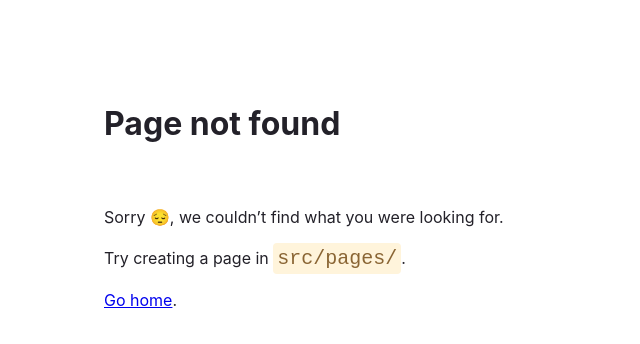
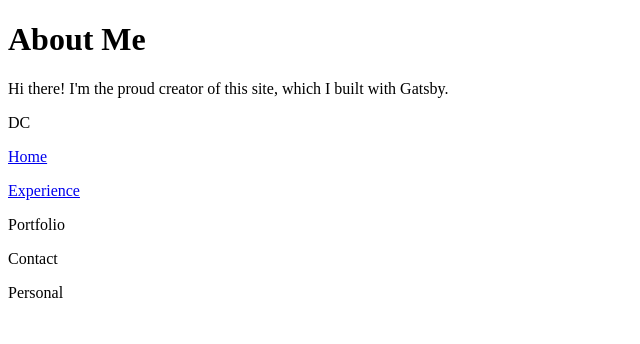
Before and after one commit to LeifCastle/dancastle, a Gatsby site: page /experience in a window 1280 px wide. Before the commit this address had no page. Shown: the whole page, without its empty margins (0-640 px from the left). Built offline with nearby package versions, Linux system fonts and the light colour scheme; Gatsby itself is replaced by a stand-in of ours.

Commit message:
created basic nav system

```diff
--- /dev/null
+++ b/src/components/header.js
@@ -0,0 +1,21 @@
+import { Link } from "gatsby";
+import React from "react";
+
+export default function Header() {
+  return (
+    <header>
+      <div className="dcLogo">
+        <p className="dcLogo-text">DC</p>
+      </div>
+      <nav>
+        <Link to="/">Home</Link>
+        <p>
+          <Link to="/experience">Experience</Link>
+        </p>
+        <p>Portfolio</p>
+        <p>Contact</p>
+        <p>Personal</p>
+      </nav>
+    </header>
+  );
+}
--- /dev/null
+++ b/src/pages/experience.js
@@ -0,0 +1,15 @@
+import * as React from "react";
+import Header from "../components/header";
+import { Link } from "gatsby";
+
+export default function Experience() {
+  return (
+    <main>
+      <h1>About Me</h1>
+      <p>
+        Hi there! I'm the proud creator of this site, which I built with Gatsby.
+      </p>
+      <Header />
+    </main>
+  );
+}
```
Also changed, not shown: src/pages/index.js (+5 -4 lines).
